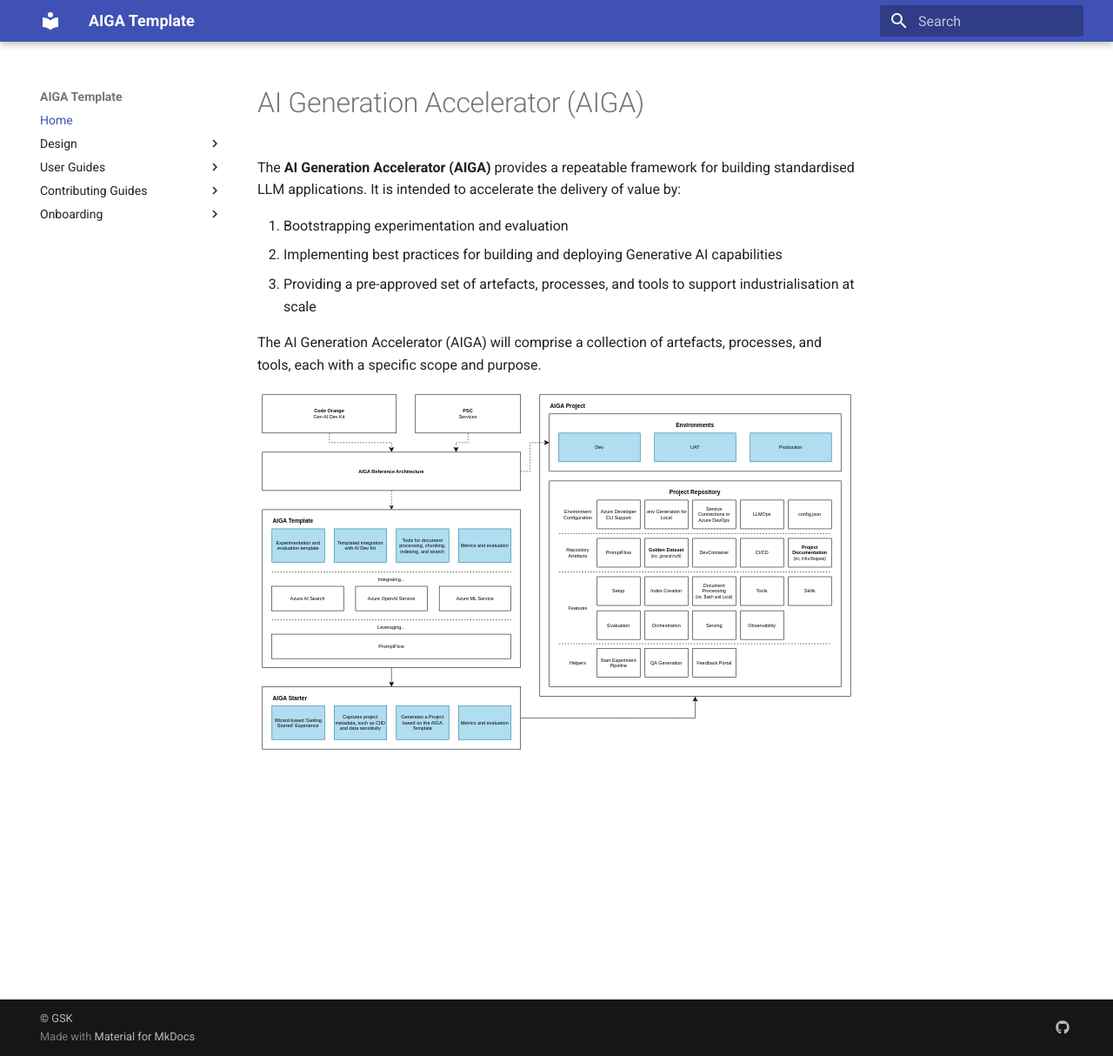
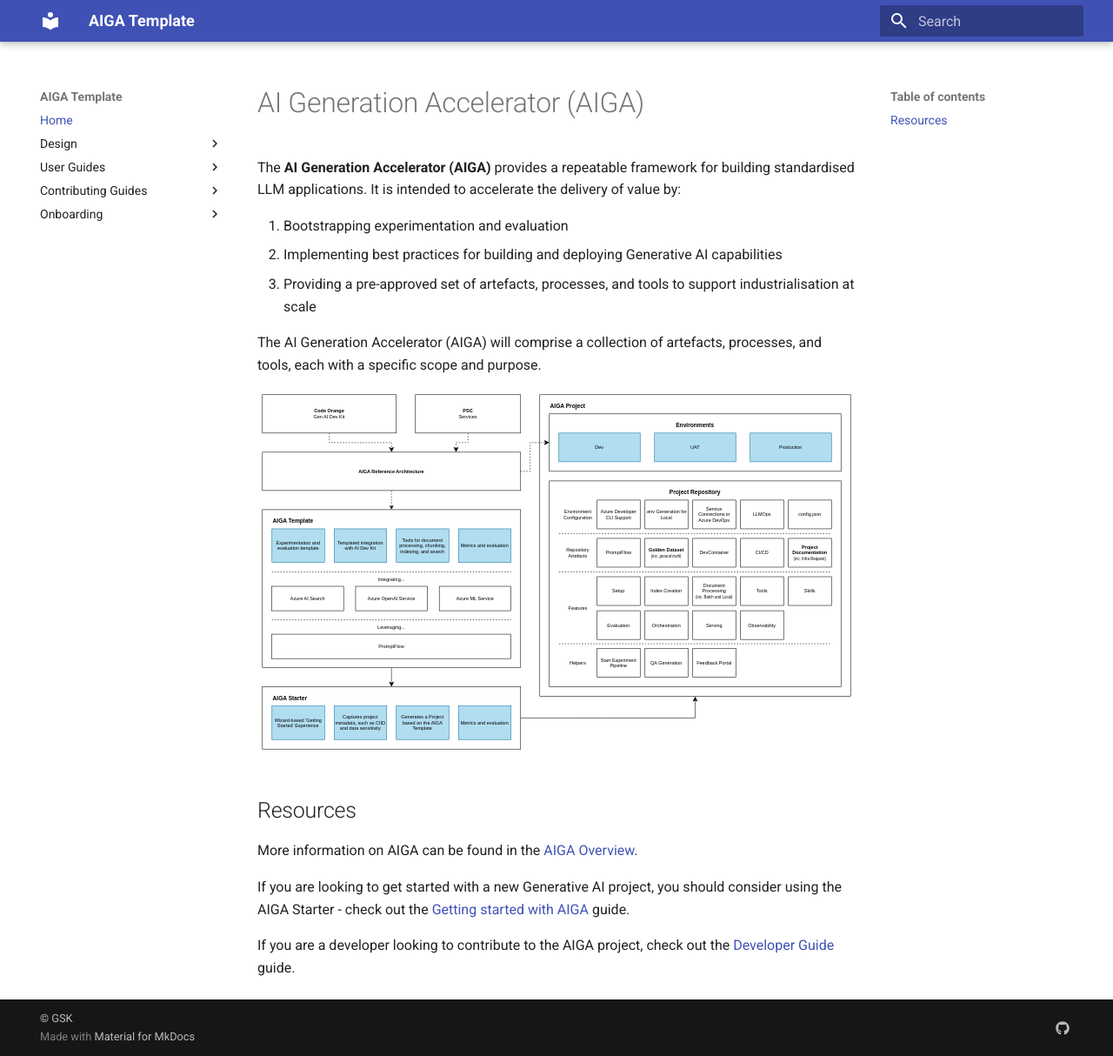
Before and after one commit to crew-sherlock/Experiment1, an MkDocs documentation site: the page built from docs/README.md, in a window 1280 px wide and 1214 px high. Shown: the whole window at 87% size. Built offline with MkDocs 1.6.1 and Material for MkDocs 9.7.7, drawn with Linux system fonts in a browser that asks for light colours.

Commit message:
docs: initial setup guide with user flow (#44)
Fixes #88937

---------

Co-authored-by: Martyna Marcinkowska <martynam@microsoft.com>

```diff
--- a/docs/README.md
+++ b/docs/README.md
@@ -9,3 +9,11 @@
 The AI Generation Accelerator (AIGA) will comprise a collection of artefacts, processes, and tools, each with a specific scope and purpose.
 
 ![AI Generation Accelerator (AIGA)](./assets/AIGA.svg)
+
+## Resources
+
+More information on AIGA can be found in the [AIGA Overview](../README.md).
+
+If you are looking to get started with a new Generative AI project, you should consider using the AIGA Starter - check out the [Getting started with AIGA](./setup-guide.md) guide.
+
+If you are a developer looking to contribute to the AIGA project, check out the [Developer Guide](./developer-guide.md) guide.
```
Also changed, not shown: README.md (+4 -0 lines), docs/adrs/011-rag-experiment-accelerator.md (+2 -0 lines), docs/setup-guide.md (added, +62 -0 lines), .cspell.json, docs/assets/aiga-prompt-flow-components.drawio.svg (added), docs/assets/user-flow-final.drawio.svg (added).
